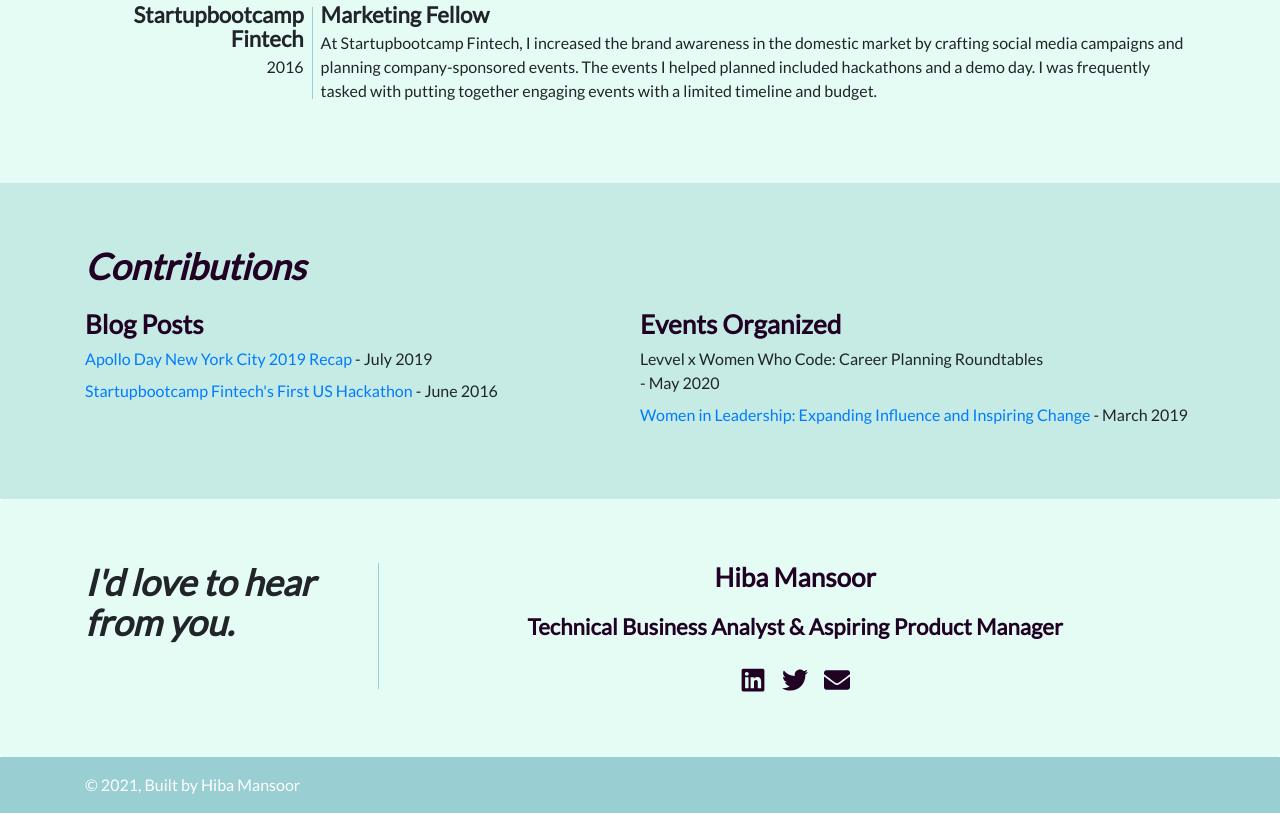
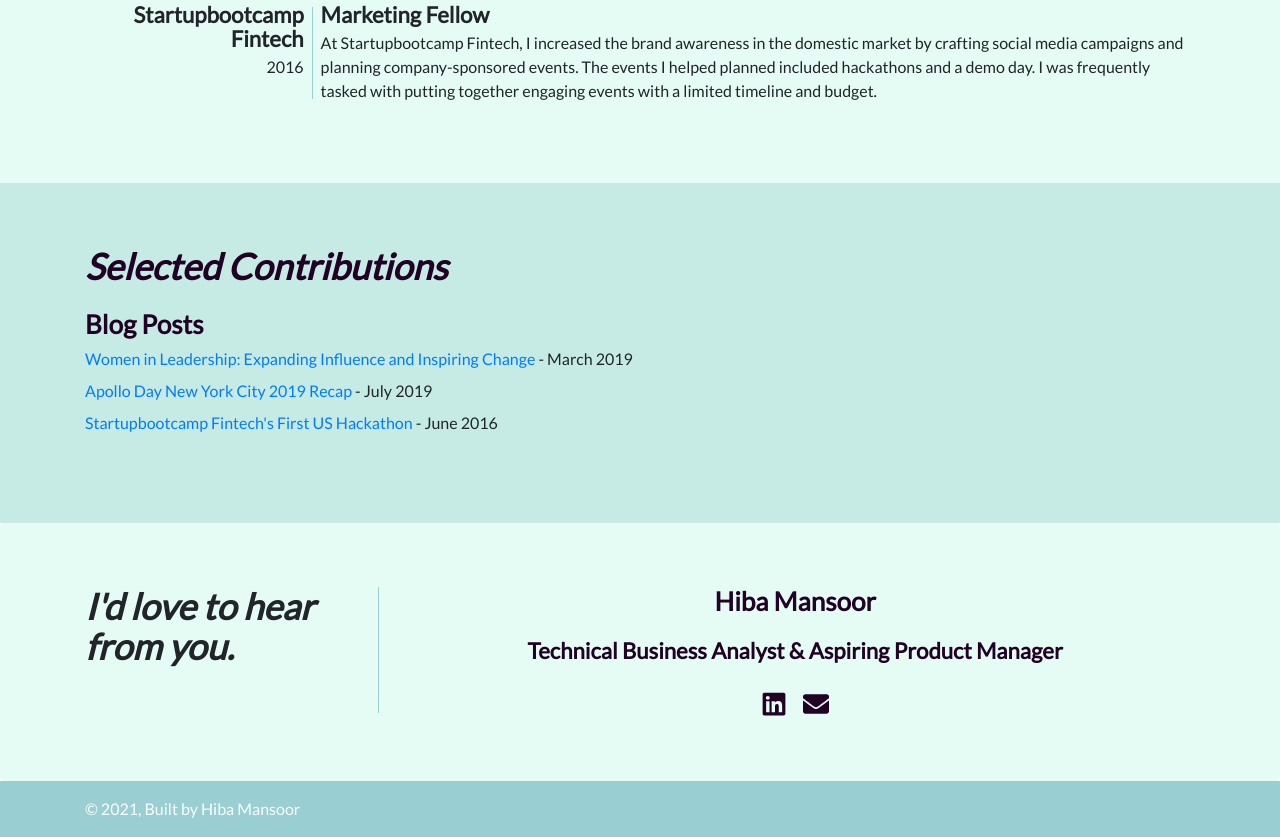
Before and after one commit to hiba-mansoor/hibamansoor.com, a Gatsby site: page / in a window 1280 px wide. Shown: the part 1675-2512 px from the top of the page. Before the commit the page ends 2488 px from the top, so only its background shows below. Built offline with nearby package versions, Linux system fonts and the light colour scheme; Gatsby itself is replaced by a stand-in of ours.

Commit message:
updated 9/21

```diff
--- a/src/components/jumbotrons/banner.js
+++ b/src/components/jumbotrons/banner.js
@@ -1,6 +1,6 @@
 import React from 'react';
 import { Image, Container, Jumbotron } from 'react-bootstrap';
-import { FaLinkedin, FaTwitter, FaEnvelope } from 'react-icons/fa';
+import { FaLinkedin, FaEnvelope } from 'react-icons/fa';
 import './jumbotrons.css';
 
 export const Banner = () => (
@@ -35,15 +35,7 @@ export const Banner = () => (
                 >
                     <FaLinkedin />
                 </a>
-                <a
-                    className="icon-link mx-2"
-                    href="https://twitter.com/hibamnsr"
-                    target="_blank"
-                    rel="noopener noreferrer"
-                    alt="twitter-link"
-                >
-                    <FaTwitter />
-                </a>
+
                 <a
                     className="icon-link mx-2"
                     href="mailto:hiba@hibamansoor.com"
--- a/src/components/jumbotrons/contact.js
+++ b/src/components/jumbotrons/contact.js
@@ -1,7 +1,7 @@
 import React from 'react';
 import { Container, Jumbotron } from 'react-bootstrap';
 import Divider from '../divider/divider';
-import { FaLinkedin, FaTwitter, FaEnvelope } from 'react-icons/fa';
+import { FaLinkedin, FaEnvelope } from 'react-icons/fa';
 
 export const Contact = () => (
     <Jumbotron className="bg-light-blue mb-0" id="contact">
@@ -25,15 +25,7 @@ export const Contact = () => (
                         >
                             <FaLinkedin />
                         </a>
-                        <a
-                            className="icon-link mx-2"
-                            href="https://twitter.com/hibamnsr"
-                            target="_blank"
-                            rel="noopener noreferrer"
-                            alt="twitter-link"
-                        >
-                            <FaTwitter />
-                        </a>
+
                         <a
                             className="icon-link ml-2"
                             href="mailto:hiba@hibamansoor.com"
--- a/src/components/jumbotrons/contributions.js
+++ b/src/components/jumbotrons/contributions.js
@@ -18,11 +18,18 @@ export const Contributions = () => (
     <Jumbotron fluid className="bg-mint mb-0" id="contributions">
         <Container>
             <h1 className="text-purple">
-                <i>Contributions</i>
+                <i>Selected Contributions</i>
             </h1>
             <div className="d-flex flex-column flex-lg-row">
                 <div className="d-flex flex-column w-100 pb-3">
                     <h2 className="text-purple mb-2">Blog Posts</h2>
+                    <ContributionItem
+                        href="https://www.linkedin.com/posts/hibamansoor_womenshistorymonth-womeninleadership-womenintechnology-activity-6516795470847840256-kbvT"
+                        linkText="Women in Leadership: Expanding Influence and Inspiring
+                        Change"
+                        date="March 2019"
+                        alt="women-in-leadership-recap"
+                    />
                     <ContributionItem
                         href="https://www.levvel.io/resource-library/apollo-day-new-york-city-recap-2019"
                         alt="apollo-day-blog-post"
@@ -36,20 +43,7 @@ export const Contributions = () => (
                         date="June 2016"
                     />
                 </div>
-                <div className="d-flex flex-column w-100">
-                    <h2 className="text-purple mb-2">Events Organized</h2>
-                    <ContributionItem
-                        linkText="Levvel x Women Who Code: Career Planning Roundtables"
-                        date="May 2020"
-                    />
-                    <ContributionItem
-                        href="https://www.linkedin.com/posts/hibamansoor_womenshistorymonth-womeninleadership-womenintechnology-activity-6516795470847840256-kbvT"
-                        linkText="Women in Leadership: Expanding Influence and Inspiring
-                        Change"
-                        date="March 2019"
-                        alt="women-in-leadership-recap"
-                    />
-                </div>
+
             </div>
         </Container>
     </Jumbotron>
--- a/src/components/jumbotrons/resume.js
+++ b/src/components/jumbotrons/resume.js
@@ -91,7 +91,7 @@ export const Resume = () => (
                         dates="2018 - 2020"
                         title="Software Engineering Consultant"
                         secondTitle="Associate Software Engineering Consultant"
-                        description="As a software engineer, I utilized frontend frameworks like React and React Native to build web and mobile applications for institutional clients. I frequently worked with Agile development teams and aided in creating technical requirements. I was also an Event Coordinator for our company's Women in Technology ERG."
+                        description="As a software engineer, I utilized frontend frameworks like React and React Native to build web and mobile applications for institutional clients. I frequently worked with Agile development teams and aided in creating technical requirements. I also began my role as an Event Coordinator for our company's Women in Technology ERG."
                     />
                     <ResumeItem
                         heading="Scotiabank"
```
